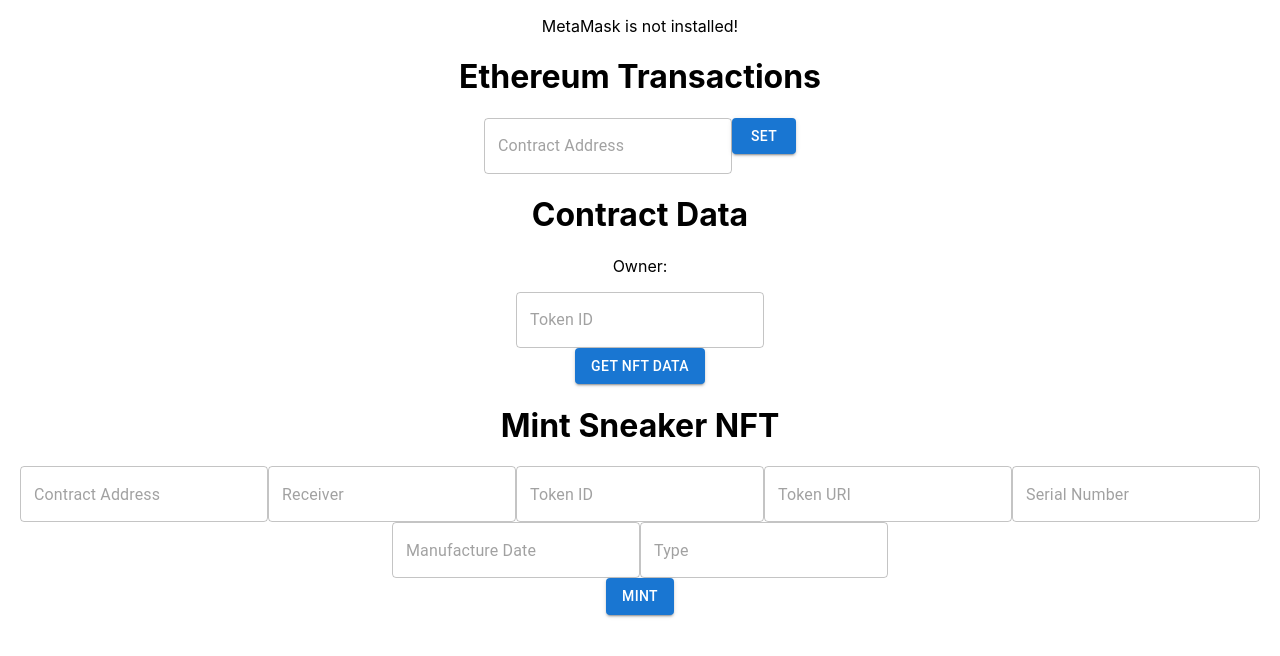
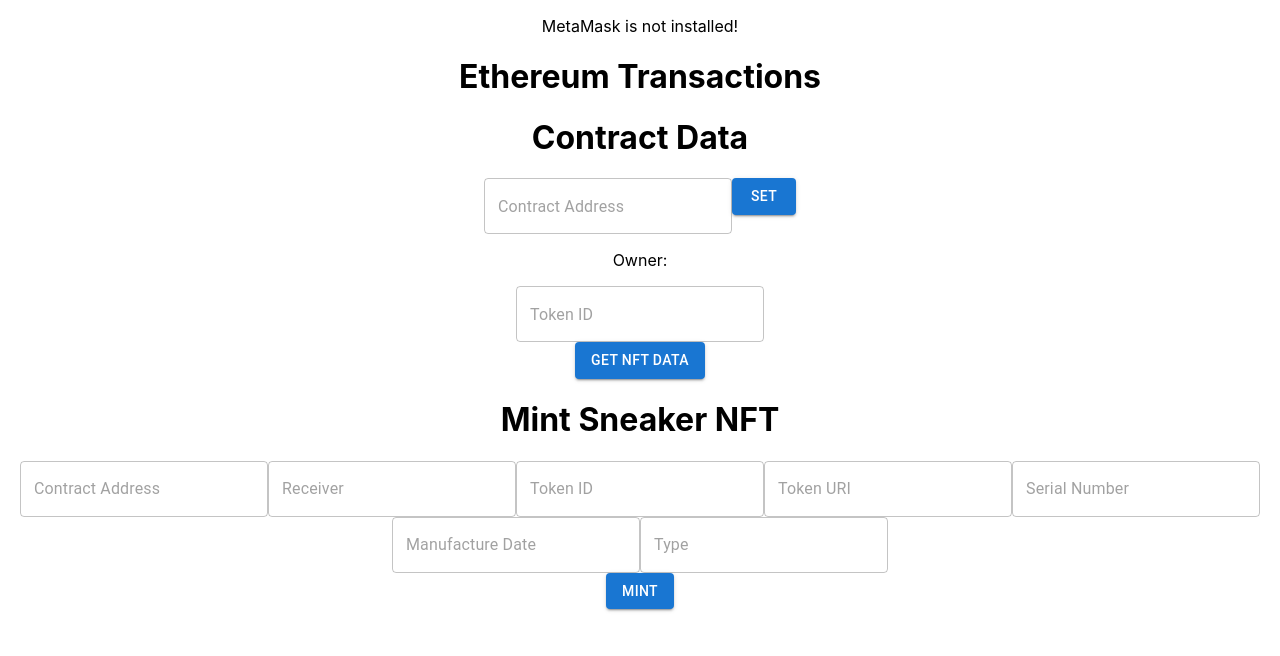
Before and after one commit to BorisG0/Digital-Twins-React, a React (Create React App) app: page / in a window 1280 px wide. Shown: the top 656 px of the page. Built offline with nearby package versions, Linux system fonts and the light colour scheme.

Commit message:
move contract data call

```diff
--- a/src/ContractData.jsx
+++ b/src/ContractData.jsx
@@ -1,7 +1,29 @@
+import { Button, TextField } from '@mui/material';
+import { ethers } from "ethers";
+
 export function ContractData(props){
+
+    async function getContractData(){
+        const abi = require("./abi/SneakerToken2.json");
+
+        try{
+            await window.ethereum.send("eth_requestAccounts");
+
+            const provider = new ethers.providers.Web3Provider(window.ethereum);
+            const contract = new ethers.Contract(props.address, abi, provider);
+
+            const owner = await contract.owner();
+            props.setContractOwner(owner);
+        }catch(err){
+            console.log(err);
+        }
+    }
+
     return(
         <>
             <h1>Contract Data</h1>
+            <TextField type="text" id="contractAddress" placeholder="Contract Address" value={props.address} onChange={e => props.setAddress(e.target.value)}/>
+            <Button variant="contained" onClick={getContractData}>set</Button>
             <p>Owner: {props.owner}</p>
         </>
 
--- a/src/EthereumMain.jsx
+++ b/src/EthereumMain.jsx
@@ -57,30 +57,18 @@
         }
     }
 
-    async function getContractData(){
-        const abi = require("./abi/SneakerToken2.json");
-
-        try{
-            await window.ethereum.send("eth_requestAccounts");
-
-            const provider = new ethers.providers.Web3Provider(window.ethereum);
-            const contract = new ethers.Contract(contractAddress, abi, provider);
-
-            const owner = await contract.owner();
-            setContractOwner(owner);
-        }catch(err){
-            console.log(err);
-        }
-    }
-
     return (
         <div>
-            {window.ethereum ? <p>MetaMask is installed!</p> : <p>MetaMask is not installed!</p>}
+            {window.ethereum ?
+                <>
+                    <p>MetaMask is installed!</p>
+                    <p>your address: </p>
+                </>
+            : <p>MetaMask is not installed!</p>}
 
             <h1>Ethereum Transactions</h1>
-            <TextField type="text" id="contractAddress" placeholder="Contract Address" value={contractAddress} onChange={e => setContractAddress(e.target.value)}/>
-            <Button variant="contained" onClick={getContractData}>set</Button>
-            <ContractData owner = {contractOwner}/>
+
+            <ContractData owner = {contractOwner} setContractOwner={setContractOwner} address={contractAddress} setAddress={setContractAddress}/>
             {/* <Button variant="contained" onClick={sendTx}>Send Transaction</Button> */}
             <p></p>
 
```
